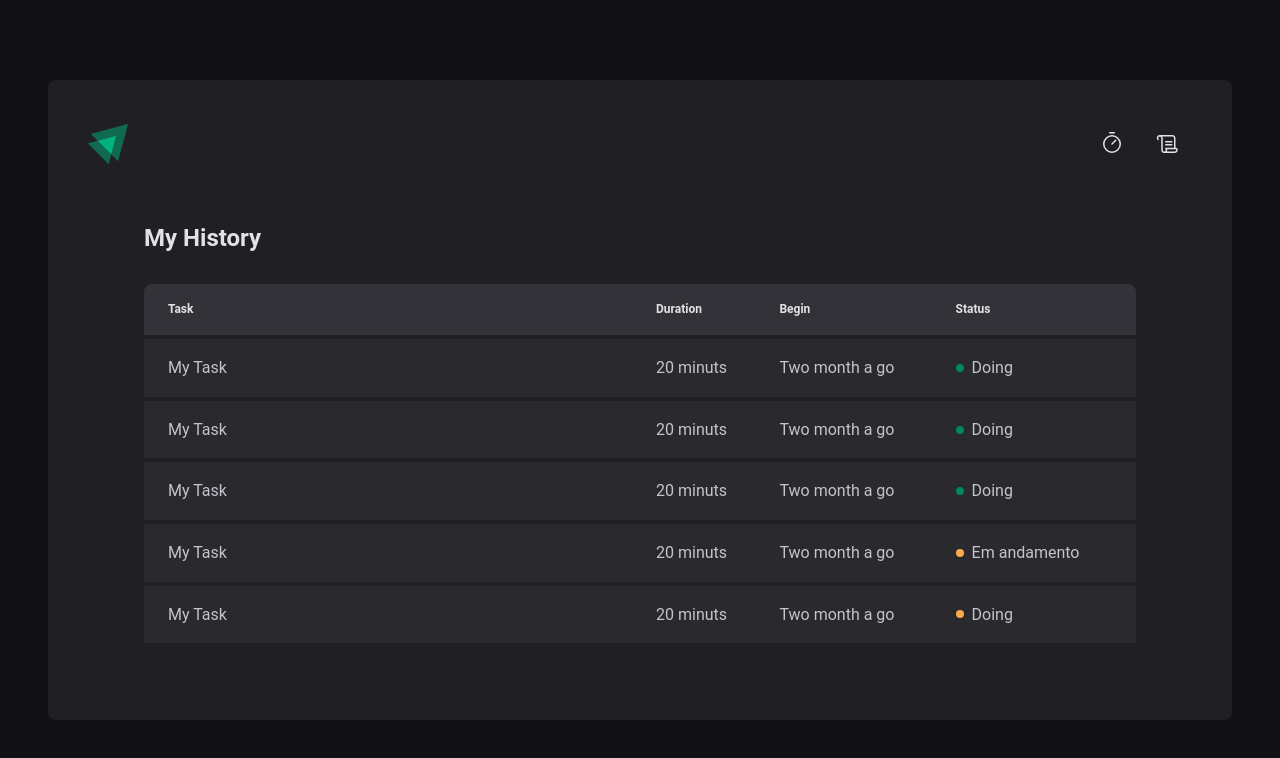
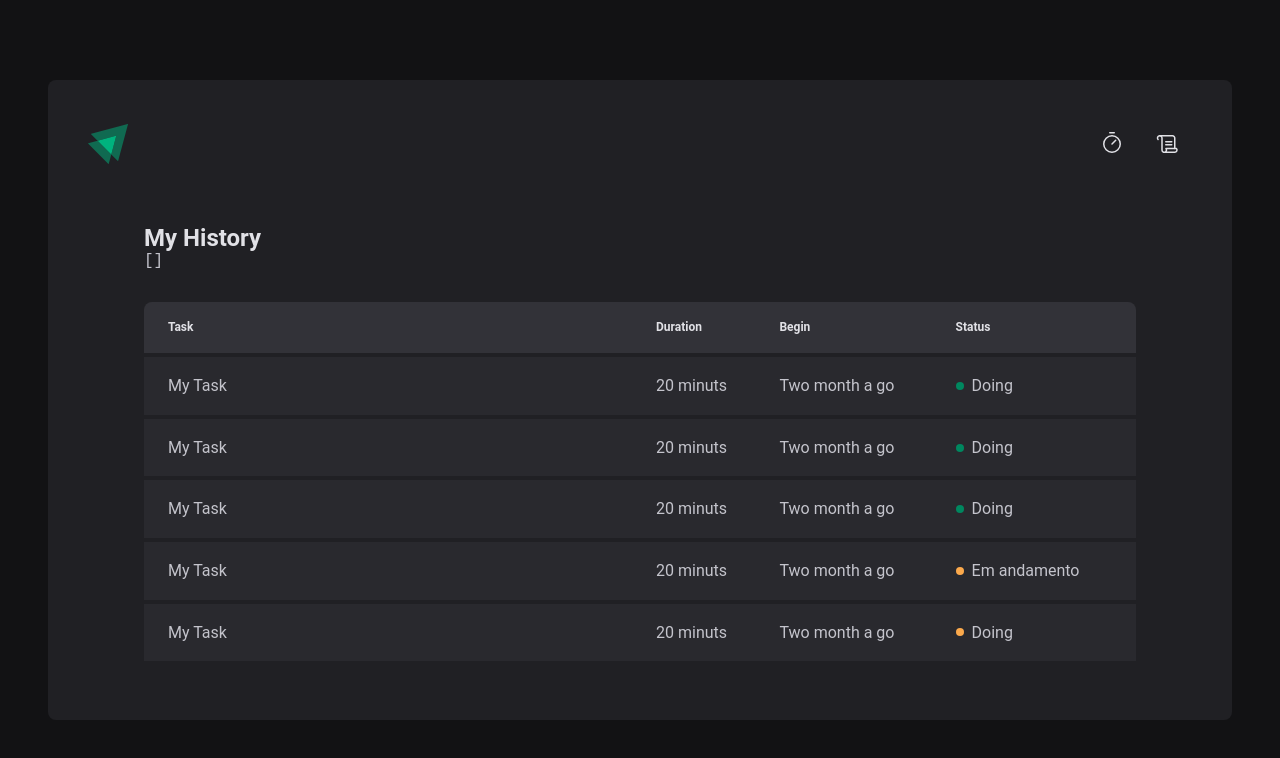
Before and after one commit to simaomenezes/ReactJS-Aprofundando-em-Hooks, a React (Vite) app in the folder 02-ignite-timer/: page /history in a window 1280 px wide. Shown: the top 758 px of the page. Built offline with nearby package versions, Linux system fonts and the light colour scheme.

Commit message:
feat: Send object Cycle to page history with context provider

```diff
--- a/02-ignite-timer/src/contexts/CyclesContext.tsx
+++ b/02-ignite-timer/src/contexts/CyclesContext.tsx
@@ -18,6 +18,7 @@
   activeCycle: Cycle | undefined
   activeCycleId: string | null
   amountSecondPassed: number
+  cycles: Cycle[]
   markCurrentCycleasFinished: () => void
   setSecondsPassed: (seconds: number) => void
   createNewCycle: (data: CreateCycleData) => void
@@ -85,6 +86,7 @@
   return (
     <CyclesContext.Provider
       value={{
+        cycles,
         activeCycle,
         activeCycleId,
         markCurrentCycleasFinished,
--- a/02-ignite-timer/src/pages/History/index.tsx
+++ b/02-ignite-timer/src/pages/History/index.tsx
@@ -1,9 +1,14 @@
+import { useContext } from 'react'
 import { HistoryContainer, HistoryList, Status } from './styles'
+import { CyclesContext } from '../../contexts/CyclesContext'
 
 export function History() {
+  const { cycles } = useContext(CyclesContext)
   return (
     <HistoryContainer>
       <h1>My History</h1>
+
+      <pre>{JSON.stringify(cycles, null, 2)}</pre>
 
       <HistoryList>
         <table>
```
